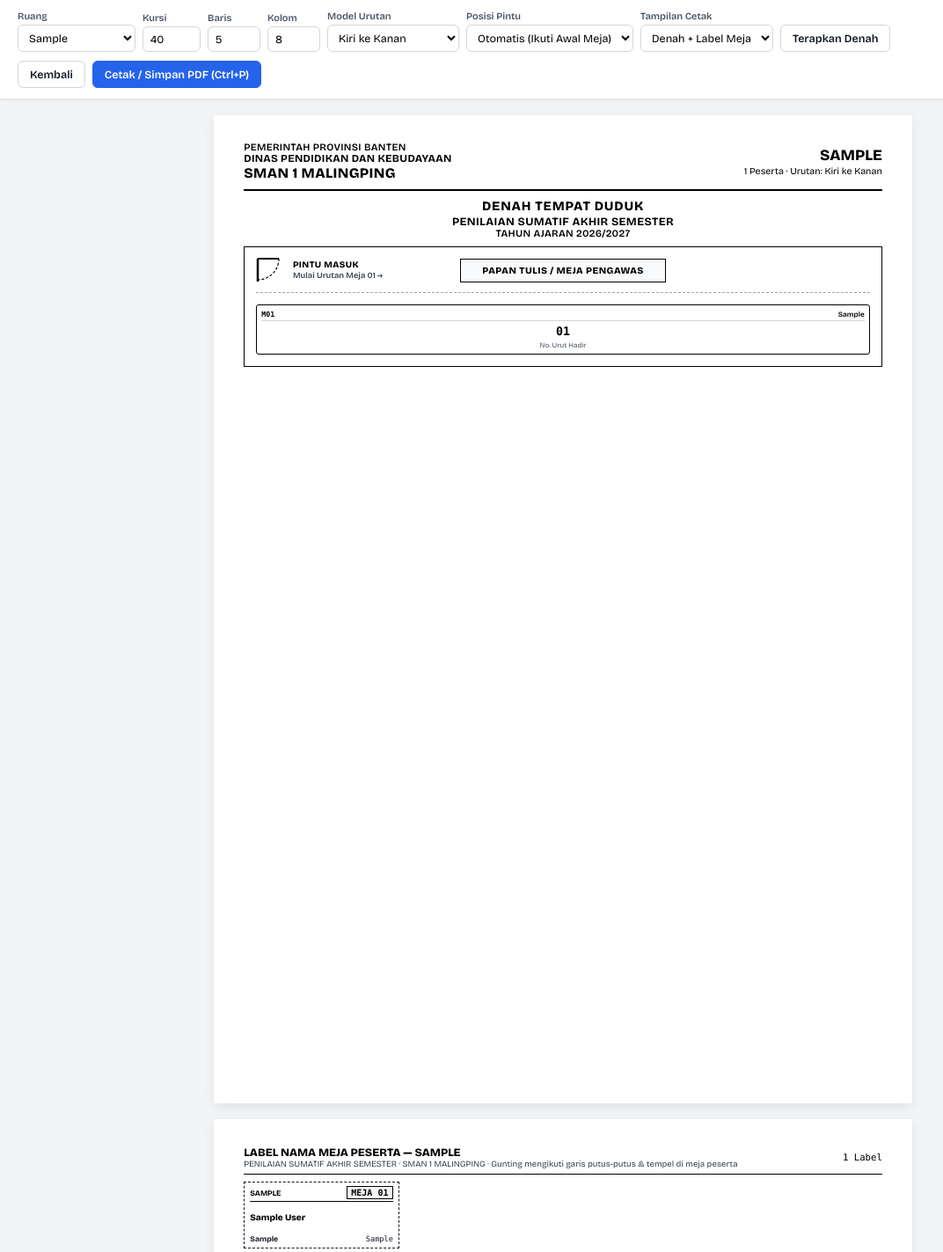
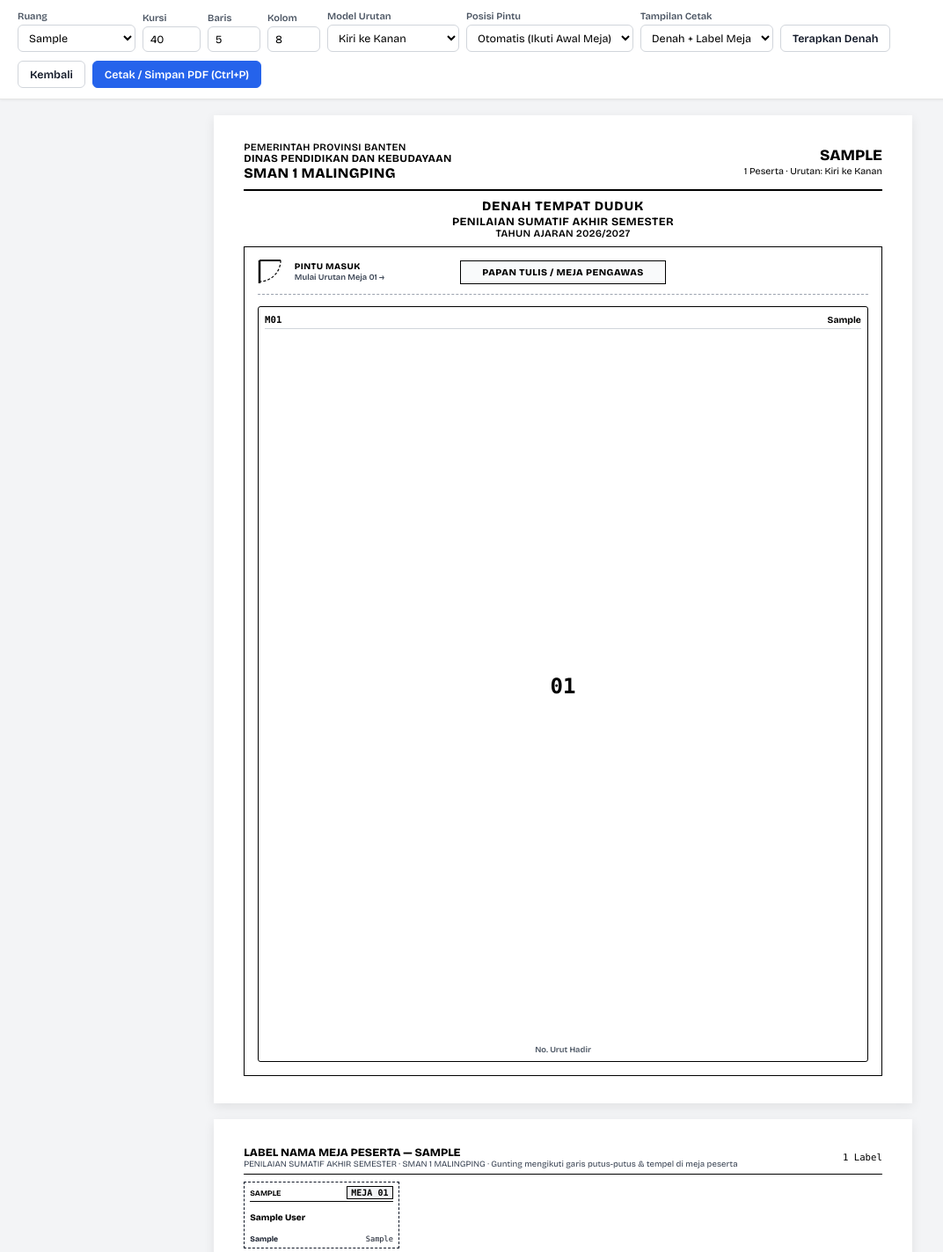
Before and after one commit to projekrisk/exam, a Laravel app: page /kartu-ujian/denah in a window 1280 px wide. Shown: the top 1423 px of the page at 88% size, without its empty margins (0-1072 px from the left). Run offline with Laravel 12, Linux system fonts and the light colour scheme; a user stored in the database is signed in; data comes from the database, SQL or seed files in the repository; tables that the repository leaves empty hold one stand-in row (values such as "Sample post"); some libraries are stand-ins or nearby versions.

Commit message:
desain denah

```diff
--- a/resources/views/exam_cards/seating.blade.php
+++ b/resources/views/exam_cards/seating.blade.php
@@ -78,6 +78,11 @@
       box-shadow: 0 4px 12px rgba(0, 0, 0, 0.08);
       page-break-after: always;
     }
+    .plan-sheet {
+      height: 297mm;
+      display: flex;
+      flex-direction: column;
+    }
     .sheet:last-child { page-break-after: auto; }
 
     .kop {
@@ -122,8 +127,11 @@
 
     .room-layout {
       border: 1.6px solid #000000;
-      padding: 3mm 3.5mm 3.5mm;
+      padding: 3.5mm 4mm 4mm;
       position: relative;
+      flex: 1;
+      display: flex;
+      flex-direction: column;
     }
 
     .front-stage {
@@ -174,13 +182,14 @@
 
     .seat-grid {
       display: grid;
-      gap: 1.6mm;
+      gap: 2.5mm;
+      flex: 1;
     }
     .seat-cell {
-      border: 0.9px solid #000000;
+      border: 1.1px solid #000000;
       border-radius: 3px;
-      padding: 1.2mm 1.3mm;
-      min-height: 15mm;
+      padding: 2mm 1.8mm;
+      height: 100%;
       display: flex;
       flex-direction: column;
       justify-content: space-between;
@@ -196,19 +205,19 @@
       align-items: center;
       justify-content: space-between;
       gap: 1mm;
-      font-size: 6.2pt;
-      border-bottom: 0.5px solid #d1d5db;
-      padding-bottom: 0.5mm;
+      font-size: 8pt;
+      border-bottom: 0.7px solid #d1d5db;
+      padding-bottom: 0.8mm;
     }
     .seat-no { font-weight: 800; }
-    .seat-kelas { font-weight: 600; font-size: 6.2pt; }
+    .seat-kelas { font-weight: 700; font-size: 7.8pt; }
     .seat-urut {
-      font-size: 10pt;
+      font-size: 18pt;
       font-weight: 800;
-      line-height: 1.15;
-      margin: 0.8mm 0 0.4mm;
+      line-height: 1.1;
+      margin: auto 0;
     }
-    .seat-urut-lbl { font-size: 6pt; color: #4b5563; }
+    .seat-urut-lbl { font-size: 7pt; color: #4b5563; font-weight: 600; }
 
     /* Kotak Nama Bangku (Gunting & Tempel) — muat 1 halaman */
     .label-sheet-header {
@@ -285,6 +294,7 @@
       .no-print { display: none !important; }
       .pages-wrap { padding: 0; gap: 0; }
       .sheet { width: 100%; min-height: auto; padding: 0; box-shadow: none; }
+      .plan-sheet { height: 280mm; min-height: 280mm; }
     }
   </style>
 </head>
@@ -379,7 +389,7 @@
     <div class="pages-wrap">
       @foreach($roomPlans as $plan)
         @if($viewMode !== 'labels')
-          <section class="sheet">
+          <section class="sheet plan-sheet">
             <header class="kop">
               @if(!empty($settings['school_logo_path']))
                 <img src="{{ asset('uploads/soal/' . $settings['school_logo_path']) }}" alt="Logo" class="kop-logo">
@@ -438,7 +448,7 @@
                 </div>
               </div>
 
-              <div class="seat-grid" style="grid-template-columns: repeat({{ $plan['cols'] ?? $cols }}, minmax(0, 1fr));">
+              <div class="seat-grid" style="grid-template-columns: repeat({{ $plan['cols'] ?? $cols }}, minmax(0, 1fr)); grid-template-rows: repeat({{ max(1, count($plan['grid'])) }}, minmax(0, 1fr));">
                 @foreach($plan['grid'] as $rowCells)
                   @foreach($rowCells as $cell)
                     @if($cell['student'])
```
